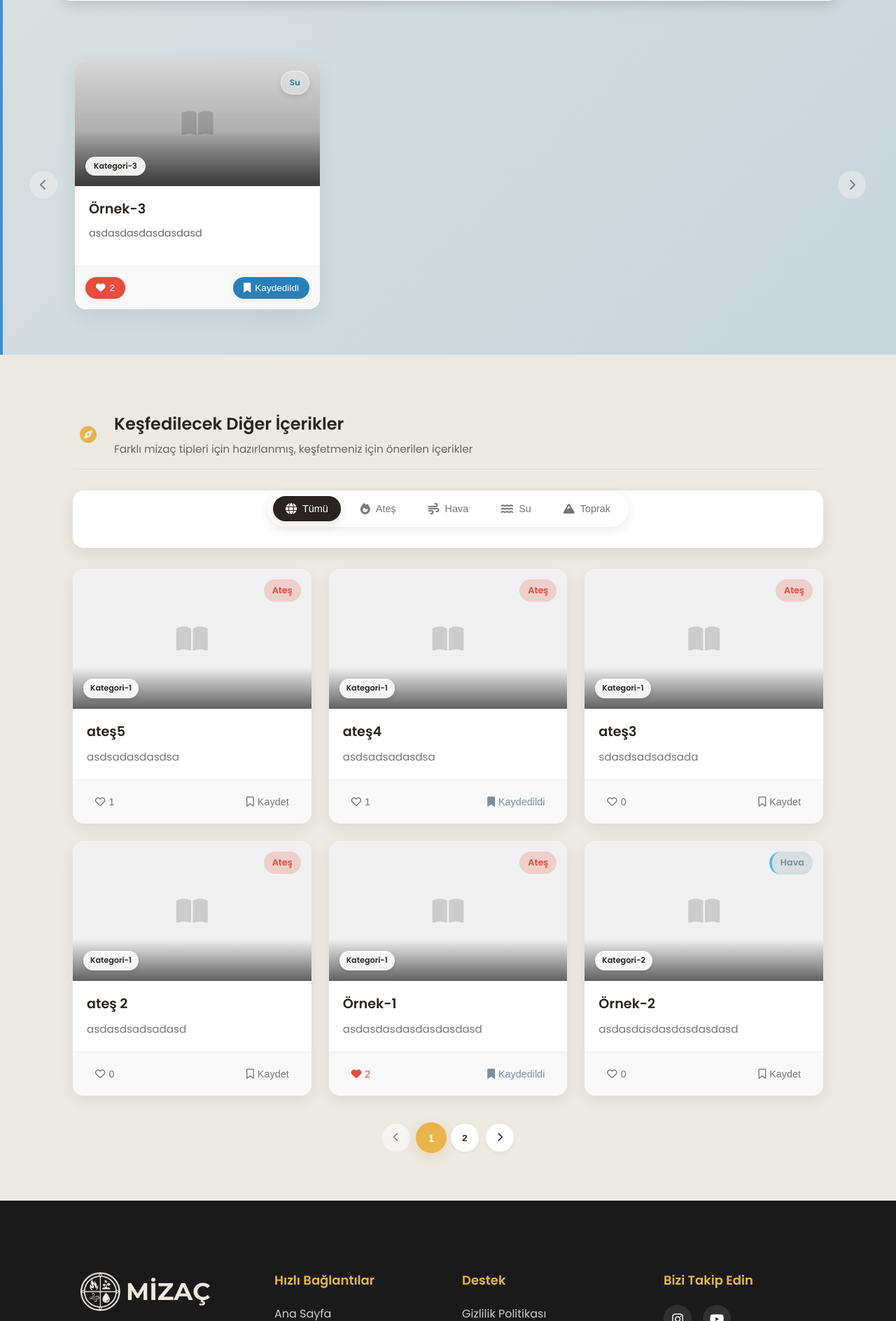
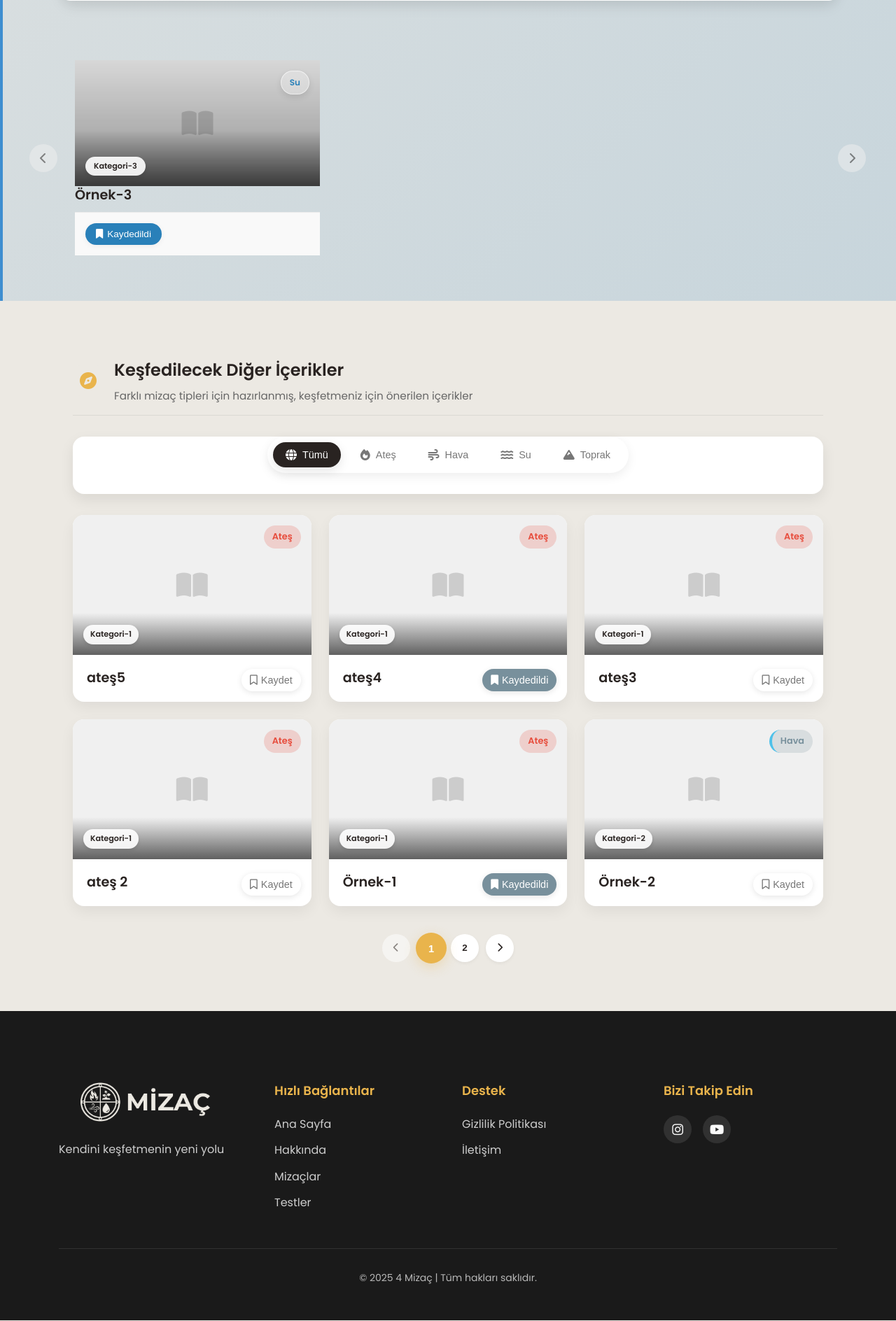
Before and after one commit to isKartal/mizac, a Django app: page /profiles/my_suggestions/ in a window 1280 px wide. Shown: the part 1014-2902 px from the top of the page at 70% size. Run offline with Django 3.2, Linux system fonts and the light colour scheme; a user stored in the database is signed in; data comes from the database, SQL or seed files in the repository; both versions use the stored data as it was after the commit.

Commit message:
öneri kartları sadece önerilerimin alt kısmında düzeltildi diğer sayfalara uygulanacak

```diff
--- a/static/css/profiles.css
+++ b/static/css/profiles.css
@@ -625,25 +626,17 @@
   font-size: 1.2rem;
   font-weight: 600;
   color: var(--primary-color);
-  margin: 20px 20px 10px;
+  margin: 20px 20px;
   line-height: 1.4;
-}
-.content-description {
-  padding: 0 20px;
-  color: #777;
-  font-size: 0.95rem;
-  margin-bottom: 20px;
   flex: 1;
 }
 .content-actions {
-  display: flex;
-  padding: 15px 20px;
-  border-top: 1px solid rgba(0, 0, 0, 0.05);
-  background-color: #f9f9f9;
-  justify-content: space-between;
+  position: absolute;
+  bottom: 15px;
+  right: 15px;
 }
 .action-button {
-  background: none;
+  background: white;
   border: none;
   cursor: pointer;
   display: flex;
@@ -654,11 +647,21 @@
   padding: 8px 12px;
   border-radius: 20px;
   transition: var(--transition);
-}
-.action-button:hover { background-color: rgba(0, 0, 0, 0.05); }
-.action-button.liked { color: var(--ates-color); }
-.action-button.saved { color: var(--hava-color); }
-.like-count { font-weight: 500; }
+  box-shadow: 0 2px 8px rgba(0, 0, 0, 0.1);
+}
+.action-button:hover {
+  background-color: #f0f0f0;
+  transform: translateY(-2px);
+  box-shadow: 0 4px 12px rgba(0, 0, 0, 0.15);
+}
+.action-button.saved {
+  color: white;
+  background-color: var(--hava-color);
+}
+.action-button.saved:hover {
+  background-color: var(--hava-color);
+  opacity: 0.9;
+}
 .pagination-controls {
   display: flex;
   justify-content: center;
--- a/static/js/suggestions.js
+++ b/static/js/suggestions.js
@@ -191,11 +191,8 @@ document.addEventListener('DOMContentLoaded', function() {
 
     // Sıralama
     if (activeSort === 'popular') {
-      filtered.sort((a, b) => {
-        const aLikes = parseInt(a.querySelector('.like-count').textContent) || 0;
-        const bLikes = parseInt(b.querySelector('.like-count').textContent) || 0;
-        return bLikes - aLikes;
-      });
+      // Beğeni butonu kaldırıldığı için sıralama özelliği kaldırıldı
+      // Kartlar doğal sıralarında kalacak
     }
 
     // Tüm kartları gizle
@@ -464,13 +461,7 @@ document.addEventListener('DOMContentLoaded', function() {
           <div class="content-category">${content.category_name}</div>
         </div>
         <h3 class="content-title">${content.title}</h3>
-        <p class="content-description">${content.short_description ? content.short_description.substring(0, 100) + (content.short_description.length > 100 ? '...' : '') : ''}</p>
         <div class="content-actions">
-          <button class="action-button like-button ${content.is_liked ? 'liked' : ''}"
-                  data-content-id="${content.id}">
-            <i class="${content.is_liked ? 'fas' : 'far'} fa-heart"></i>
-            <span class="like-count">${content.like_count || 0}</span>
-          </button>
           <button class="action-button save-button ${content.is_saved ? 'saved' : ''}"
                   data-content-id="${content.id}">
             <i class="${content.is_saved ? 'fas' : 'far'} fa-bookmark"></i>
@@ -484,12 +475,6 @@ document.addEventListener('DOMContentLoaded', function() {
         if (!e.target.closest('.action-button')) {
           openContentModal(content.id);
         }
-      });
-
-      // Beğenme butonuna olay ekle
-      card.querySelector('.like-button').addEventListener('click', function(e) {
-        e.stopPropagation();
-        toggleLike(content.id, this);
       });
 
       // Kaydetme butonuna olay ekle
@@ -532,18 +517,6 @@ document.addEventListener('DOMContentLoaded', function() {
         // İçeriği göster
         document.getElementById('modalContent').innerHTML = data.content;
 
-        // Element bilgisini göster
-        document.getElementById('modalElement').textContent = data.related_element;
-        document.getElementById('modalElement').className = `modal-element ${data.related_element.toLowerCase()}`;
-
-        // Beğenme durumunu güncelle
-        const likeBtn = document.getElementById('modalLikeBtn');
-        likeBtn.dataset.contentId = contentId;
-        likeBtn.className = `modal-action-btn${data.liked ? ' liked' : ''}`;
-        likeBtn.innerHTML = data.liked ?
-          '<i class="fas fa-heart"></i> Beğenildi' :
-          '<i class="far fa-heart"></i> Beğen';
-
         // Kaydetme durumunu güncelle
         const saveBtn = document.getElementById('modalSaveBtn');
         saveBtn.dataset.contentId = contentId;
@@ -585,35 +558,11 @@ document.addEventListener('DOMContentLoaded', function() {
   });
 
   // Modal butonlarına olay ekle
-  document.getElementById('modalLikeBtn').addEventListener('click', function() {
-    toggleLike(this.dataset.contentId, this);
-  });
-
   document.getElementById('modalSaveBtn').addEventListener('click', function() {
     toggleSave(this.dataset.contentId, this);
   });
 
-  // ----- BEĞENME/KAYDETME FONKSİYONLARI -----
-  // Beğenme işlevi
-  function toggleLike(contentId, button) {
-    fetch(`/profiles/content/${contentId}/toggle_like/`, {
-      method: 'POST',
-      headers: {
-        'X-CSRFToken': getCookie('csrftoken'),
-        'Content-Type': 'application/json'
-      },
-      body: JSON.stringify({})
-    })
-    .then(response => response.json())
-    .then(data => {
-      if (data.success) {
-        // Beğenme durumunu güncelle
-        updateLikeStatus(contentId, data.liked, data.like_count);
-      }
-    })
-    .catch(error => console.error('Hata:', error));
-  }
-
+  // ----- KAYDETME FONKSİYONLARI -----
   // Kaydetme işlevi
   function toggleSave(contentId, button) {
     fetch(`/profiles/content/${contentId}/toggle_save/`, {
@@ -632,38 +581,6 @@ document.addEventListener('DOMContentLoaded', function() {
       }
     })
     .catch(error => console.error('Hata:', error));
-  }
-
-  // Beğenme durumunu güncelle
-  function updateLikeStatus(contentId, isLiked, likeCount) {
-    // Kart butonlarını güncelle
-    const likeButtons = document.querySelectorAll(`.like-button[data-content-id="${contentId}"]`);
-    likeButtons.forEach(btn => {
-      btn.classList.toggle('liked', isLiked);
-      const icon = btn.querySelector('i');
-      icon.className = isLiked ? 'fas fa-heart' : 'far fa-heart';
-
-      const countSpan = btn.querySelector('.like-count');
-      if (countSpan) {
-        countSpan.textContent = likeCount;
-      }
-    });
-
-    // Modal butonunu güncelle
-    const modalLikeBtn = document.getElementById('modalLikeBtn');
-    if (modalLikeBtn && modalLikeBtn.dataset.contentId === contentId) {
-      modalLikeBtn.classList.toggle('liked', isLiked);
-      modalLikeBtn.innerHTML = isLiked ?
-        '<i class="fas fa-heart"></i> Beğenildi' :
-        '<i class="far fa-heart"></i> Beğen';
-    }
-
-    // Tüm içerikler dizisinde ilgili içeriği güncelle
-    const contentIndex = allContents.findIndex(c => c.id == contentId);
-    if (contentIndex !== -1) {
-      allContents[contentIndex].is_liked = isLiked;
-      allContents[contentIndex].like_count = likeCount;
-    }
   }
 
   // Kaydetme durumunu güncelle
@@ -726,14 +643,6 @@ document.addEventListener('DOMContentLoaded', function() {
           if (!e.target.closest('.action-button')) {
             openContentModal(this.dataset.contentId);
           }
-        });
-      });
-
-      // Beğenme butonlarına olay ekle
-      contentSlider.querySelectorAll('.like-button').forEach(button => {
-        button.addEventListener('click', function(e) {
-          e.stopPropagation();
-          toggleLike(this.dataset.contentId, this);
         });
       });
 
--- a/templates/profiles/my_suggestions.html
+++ b/templates/profiles/my_suggestions.html
@@ -152,7 +152,6 @@
             <div class="content-slider improved-slider" id="contentSlider">
               {% for content in contents %}
                 <div class="slider-card premium-card" data-content-id="{{ content.id }}" data-category="{{ content.category.id }}">
-                  <div class="premium-card-inner">
                   {% if content.image %}
                     <div class="premium-card-image" style="background-image: url('{{ content.image.url }}')">
                       <div class="content-element {{ dominant_element|lower }}">{{ dominant_element }}</div>
@@ -166,23 +165,14 @@
                     </div>
                   {% endif %}
 
-                    <div class="premium-card-content">
                   <h3 class="premium-card-title">{{ content.title }}</h3>
-                      <p class="premium-card-description">{{ content.short_description|truncatechars:80 }}</p>
-                    </div>
 
                   <div class="premium-card-actions">
-                      <button class="premium-action-button like-button {% if content.is_liked %}liked{% endif %}"
-                              data-content-id="{{ content.id }}">
-                        <i class="{% if content.is_liked %}fas{% else %}far{% endif %} fa-heart"></i>
-                        <span class="like-count">{{ content.like_count }}</span>
-                      </button>
                     <button class="premium-action-button save-button {% if content.is_saved %}saved{% endif %}"
                             data-content-id="{{ content.id }}">
                       <i class="{% if content.is_saved %}fas{% else %}far{% endif %} fa-bookmark"></i>
                       <span class="save-text">{% if content.is_saved %}Kaydedildi{% else %}Kaydet{% endif %}</span>
                     </button>
-                    </div>
                   </div>
                 </div>
               {% endfor %}
@@ -274,14 +264,10 @@
     </div>
     <div class="modal-footer">
       <div class="modal-actions">
-        <button class="modal-action-btn" id="modalLikeBtn">
-          <i class="far fa-heart"></i> Beğen
-        </button>
         <button class="modal-action-btn" id="modalSaveBtn">
           <i class="far fa-bookmark"></i> Kaydet
         </button>
       </div>
-      <div class="modal-element" id="modalElement"></div>
     </div>
   </div>
 </div>
```
Also changed, not shown: other parts of static/css/profiles.css (+26 -17 lines), db.sqlite3. Lines whose indentation alone changed are shown as unchanged.
